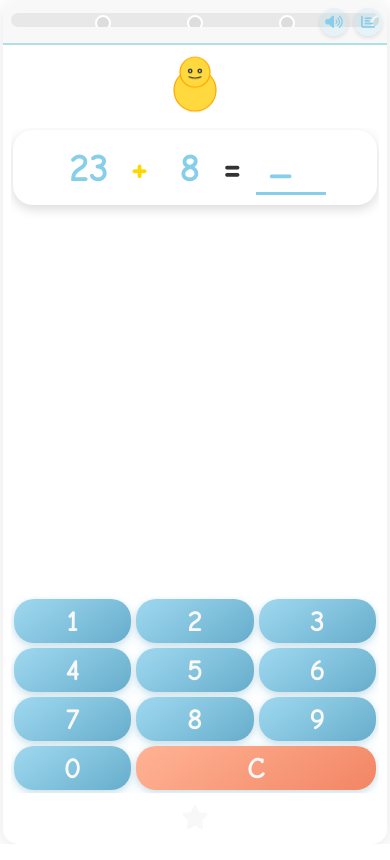
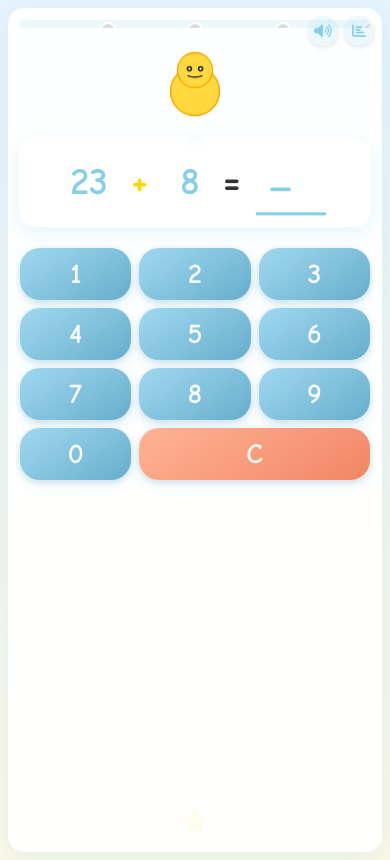
Before and after one commit to iarkhanhelsky/math3, a plain HTML site: page index.html in a window 390 px wide. Drawn offline with nearby package versions, Linux system fonts and the light colour scheme.

Commit message:
refine animations

```diff
--- a/css/style.css
+++ b/css/style.css
@@ -13,50 +13,36 @@
     --color-sky-blue-light: #B0E0E6;
 }
 
-* {
-    margin: 0;
-    padding: 0;
-    box-sizing: border-box;
-}
-
 /* Typography - Rounded Sans-Serif, Extra Bold Numbers */
 @import url('https://fonts.googleapis.com/css2?family=Nunito:wght@400;600;800;900&display=swap');
 
+/* Warm, calming gradient background */
 body {
     font-family: 'Nunito', 'Comic Sans MS', 'Chalkboard SE', 'Comic Neue', sans-serif;
-    background: var(--color-white);
+    background: linear-gradient(180deg, #E8F4FD 0%, #FFF9E6 100%);
+    min-height: 100vh;
+    overflow: hidden;
+}
+
+/* Glass-like app container */
+#app {
+    width: 100%;
+    max-width: 500px;
     height: 100vh;
     max-height: 100vh;
-    display: flex;
-    justify-content: center;
-    align-items: center;
-    padding: 5px;
+    background: rgba(255, 255, 255, 0.92);
+    backdrop-filter: blur(10px);
+    border-radius: 24px;
+    box-shadow: 0 8px 32px rgba(135, 206, 235, 0.25);
     overflow: hidden;
-    margin: 0;
 }
 
-#app {
-    width: 100%;
-    max-width: 600px;
-    height: 100vh;
-    max-height: 100vh;
-    background: var(--color-white);
-    border-radius: 20px;
-    box-shadow: 0 4px 20px rgba(0, 0, 0, 0.1);
-    overflow: hidden;
-    position: relative;
-    display: flex;
-    flex-direction: column;
-}
-
-/* Progress Bar Container */
+/* Progress Bar Container - Subtle */
 .progress-container {
-    background: #f8f8f8;
-    padding: 5px 10px;
-    border-bottom: 2px solid var(--color-sky-blue-light);
-    flex-shrink: 0;
-    height: 42px;
-    max-height: 42px;
+    background: transparent;
+    padding: 8px 12px;
+    height: 32px;
+    max-height: 32px;
     overflow: hidden;
     display: flex;
     flex-direction: column;
@@ -65,11 +51,10 @@ body {
 
 .progress-bar-wrapper {
     position: relative;
-    height: 14px;
-    background: #e8e8e8;
-    border-radius: 7px;
+    height: 8px;
+    background: rgba(135, 206, 235, 0.15);
+    border-radius: 4px;
     overflow: hidden;
-    margin-bottom: 4px;
 }
 
 .progress-bar {
@@ -115,41 +100,31 @@ body {
 .milestone-marker[data-milestone="75"] { left: 75%; }
 .milestone-marker[data-milestone="100"] { left: 100%; }
 
-/* Screen Management */
+/* Screen Management - Bootstrap handles flex layout */
 .screen {
     display: none;
-    flex: 1;
     min-height: 0;
     overflow: hidden;
-    padding: 8px;
 }
 
 .screen.active {
-    display: grid;
-    grid-template-rows: auto 1fr auto auto;
-    gap: 5px;
-    height: 100%;
+    display: flex;
+    flex-direction: column;
     min-height: 0;
     overflow: hidden;
-    position: relative;
 }
 
 /* ============================================
-   ZONE 1: MASCOT ZONE
+   ZONE 1: MASCOT ZONE - Larger for engagement
    ============================================ */
 .mascot-zone {
-    display: flex;
-    justify-content: center;
-    align-items: center;
+    min-height: 100px;
     padding: 5px;
-    height: 90px;
-    min-height: 90px;
-    max-height: 90px;
 }
 
 #mascot-container {
-    width: 80px;
-    height: 80px;
+    width: 90px;
+    height: 90px;
     position: relative;
 }
 
@@ -218,29 +193,42 @@ body {
 }
 
 /* ============================================
-   ZONE 2: QUESTION CARD
+   ZONE 2: QUESTION CARD with Speech Bubble
    ============================================ */
 .question-card-zone {
-    display: flex;
-    flex-direction: column;
-    align-items: center;
     padding: 3px;
-    position: relative;
     min-height: 0;
-    max-height: 140px;
-    overflow: hidden;
+    max-height: 130px;
+    overflow: visible;
 }
 
 .question-card {
     background: var(--color-white);
-    border-radius: 20px;
-    padding: 12px 8px;
-    box-shadow: 0 4px 12px rgba(0, 0, 0, 0.15);
-    width: 100%;
-    max-width: 500px;
+    border-radius: 24px;
+    padding: 16px 12px;
+    box-shadow: 0 6px 20px rgba(135, 206, 235, 0.2);
+    max-width: 450px;
     position: relative;
     transition: transform 0.2s ease, opacity 0.2s ease;
-    flex-shrink: 0;
+    /* Gentle floating animation */
+    animation: gentleFloat 4s ease-in-out infinite;
+}
+
+/* Speech bubble tail pointing to mascot */
+.question-card::before {
+    content: '';
+    position: absolute;
+    top: -10px;
+    left: 50%;
+    transform: translateX(-50%);
+    border: 10px solid transparent;
+    border-bottom-color: white;
+    filter: drop-shadow(0 -2px 2px rgba(135, 206, 235, 0.1));
+}
+
+@keyframes gentleFloat {
+    0%, 100% { transform: translateY(0); }
+    50% { transform: translateY(-4px); }
 }
 
 .question-card.entering {
@@ -383,27 +371,16 @@ body {
 }
 
 /* ============================================
-   ZONE 3: ANSWER BUTTONS
+   ZONE 3: ANSWER BUTTONS - Bootstrap grid handles layout
    ============================================ */
 .keypad-container {
-    display: flex;
-    align-items: center;
-    justify-content: center;
-    padding: 5px;
     min-height: 0;
     overflow: hidden;
-    flex: 1;
 }
 
 .keypad {
-    display: grid;
-    grid-template-columns: repeat(3, 1fr);
-    grid-template-rows: repeat(4, minmax(48px, 1fr));
-    gap: 6px;
-    max-width: 400px;
+    max-width: 350px;
     width: 100%;
-    height: 100%;
-    min-height: 0;
 }
 
 .keypad-btn {
@@ -475,35 +452,24 @@ body {
 
 .clear-btn {
     background: linear-gradient(145deg, var(--color-warm-orange), #FF8C69);
-    grid-column: span 2;
 }
 
 /* ============================================
-   ZONE 4: PROGRESS / REWARDS
+   ZONE 4: PROGRESS / REWARDS - Golden stars
    ============================================ */
 .progress-rewards-zone {
-    padding: 5px;
-    display: flex;
-    justify-content: center;
-    align-items: center;
-    height: 45px;
-    min-height: 45px;
-    max-height: 45px;
+    min-height: 50px;
     overflow: hidden;
 }
 
 .star-progress {
-    display: flex;
-    gap: 4px;
-    justify-content: center;
-    align-items: center;
-    flex-wrap: wrap;
     max-width: 100%;
 }
 
+/* Stars are soft gold when empty (encouraging, not gray) */
 .star-progress .star {
-    font-size: 24px;
-    color: #ddd;
+    font-size: 26px;
+    color: rgba(255, 215, 0, 0.3);
     transition: all 0.3s cubic-bezier(0.68, -0.55, 0.265, 1.55);
     display: inline-block;
     line-height: 1;
@@ -513,10 +479,11 @@ body {
     color: inherit;
 }
 
+/* Filled stars are bright and glowing */
 .star-progress .star.filled {
     color: var(--color-sunny-yellow);
     transform: scale(1.2);
-    text-shadow: 0 0 10px rgba(255, 215, 0, 0.6);
+    filter: drop-shadow(0 0 6px rgba(255, 215, 0, 0.7));
     animation: starFill 0.4s cubic-bezier(0.68, -0.55, 0.265, 1.55);
 }
 
@@ -597,8 +564,16 @@ body {
 }
 
 /* Stats Screen */
+#stats-screen {
+    align-items: center;
+    justify-content: center;
+    padding: 20px;
+    overflow-y: auto;
+}
+
 .stats-container {
     max-width: 100%;
+    width: 100%;
 }
 
 .stats-container h2 {
@@ -695,9 +670,17 @@ body {
 }
 
 /* Results Screen */
+#results-screen {
+    align-items: center;
+    justify-content: center;
+    padding: 20px;
+}
+
 .results-container {
     text-align: center;
     padding: 40px 20px;
+    max-width: 600px;
+    width: 100%;
 }
 
 .results-container h2 {
@@ -846,99 +829,55 @@ body {
     }
 }
 
-/* Responsive */
-@media (max-width: 600px) {
-    body {
-        padding: 3px;
-    }
+/* ============================================
+   RESPONSIVE - Works with Bootstrap breakpoints
+   ============================================ */
 
+/* Small devices (phones, less than 576px) */
+@media (max-width: 575.98px) {
     #app {
-        border-radius: 15px;
+        border-radius: 16px;
     }
 
     .mascot-zone {
-        height: 70px;
-        min-height: 70px;
-        max-height: 70px;
-        padding: 3px;
+        min-height: 80px;
     }
 
     #mascot-container {
-        width: 60px;
-        height: 60px;
-    }
-
-    .question-card-zone {
-        padding: 2px;
-        max-height: 120px;
+        width: 70px;
+        height: 70px;
     }
 
     .question-card {
-        padding: 10px 6px;
+        padding: 12px 8px;
+        border-radius: 18px;
     }
 
     .number, .operation, .equals {
-        font-size: 40px;
+        font-size: 38px;
     }
 
     #answer-input {
-        font-size: 40px;
-    }
-
-    .keypad-container {
-        padding: 3px;
-    }
-
-    .keypad {
-        gap: 5px;
-        grid-template-rows: repeat(4, minmax(44px, 1fr));
+        font-size: 38px;
     }
 
     .keypad-btn {
-        font-size: 30px;
-        min-height: 44px;
+        font-size: 28px;
+        min-height: 52px;
     }
 
     .progress-rewards-zone {
-        height: 38px;
-        min-height: 38px;
-        max-height: 38px;
-        padding: 3px;
-    }
-
-    .progress-container {
-        height: 38px;
-        max-height: 38px;
-        padding: 4px 8px;
-    }
-
-    .progress-bar-wrapper {
-        height: 12px;
+        min-height: 45px;
     }
 
     .star-progress .star {
         font-size: 24px;
     }
 
-    .progress-container {
-        height: 45px;
-        max-height: 45px;
-        padding: 6px 8px;
-    }
-
-    .progress-bar-wrapper {
-        height: 14px;
-    }
-
     .stats-corner-btn, .mute-toggle-btn {
         top: 8px;
-        width: 28px;
-        height: 28px;
-        font-size: 12px;
-    }
-
-    .stats-corner-btn i, .mute-toggle-btn i {
-        font-size: 14px;
+        width: 30px;
+        height: 30px;
     }
 
     .stats-corner-btn {
@@ -946,6 +885,55 @@ body {
     }
 
     .mute-toggle-btn {
-        right: 42px;
+        right: 44px;
     }
 }
+
+/* Landscape mode - compact layout */
+@media (max-height: 500px) and (orientation: landscape) {
+    .mascot-zone {
+        min-height: 60px;
+        display: none !important;
+    }
+
+    .question-card {
+        padding: 8px;
+    }
+
+    .question-card::before {
+        display: none;
+    }
+
+    .number, .operation, .equals {
+        font-size: 32px;
+    }
+
+    #answer-input {
+        font-size: 32px;
+    }
+
+    .keypad-btn {
+        min-height: 40px;
+        font-size: 24px;
+    }
+
+    .progress-rewards-zone {
+        min-height: 35px;
+    }
+
+    .star-progress .star {
+        font-size: 20px;
+    }
+}
+
+/* Medium devices and up */
+@media (min-width: 576px) {
+    #app {
+        max-width: 480px;
+    }
+
+    .keypad-btn {
+        min-height: 60px;
+        font-size: 36px;
+    }
+}
--- a/index.html
+++ b/index.html
@@ -4,15 +4,20 @@
     <meta charset="UTF-8">
     <meta name="viewport" content="width=device-width, initial-scale=1.0">
     <title>Math Trainer</title>
+    <!-- Bootstrap 5 CSS -->
+    <link href="https://cdn.jsdelivr.net/npm/bootstrap@5.3.2/dist/css/bootstrap.min.css" rel="stylesheet">
+    <!-- Font Awesome -->
     <link rel="stylesheet" href="https://cdnjs.cloudflare.com/ajax/libs/font-awesome/6.4.0/css/all.min.css">
+    <!-- Custom styles (after Bootstrap to override) -->
     <link rel="stylesheet" href="css/style.css">
 </head>
-<body>
-    <div id="app">
-        <button id="view-stats-game-btn" class="stats-corner-btn" title="View Statistics"><i class="fas fa-chart-bar"></i></button>
-        <button id="mute-toggle-btn" class="mute-toggle-btn" title="Toggle Sound"><i class="fas fa-volume-up"></i></button>
+<body class="min-vh-100 d-flex align-items-center justify-content-center p-2">
+    <div id="app" class="d-flex flex-column position-relative">
+        <button id="view-stats-game-btn" class="stats-corner-btn position-fixed" title="View Statistics"><i class="fas fa-chart-bar"></i></button>
+        <button id="mute-toggle-btn" class="mute-toggle-btn position-fixed" title="Toggle Sound"><i class="fas fa-volume-up"></i></button>
+
         <!-- Progress Bar -->
-        <div id="progress-container" class="progress-container">
+        <div id="progress-container" class="progress-container flex-shrink-0">
             <div class="progress-bar-wrapper">
                 <div id="progress-bar" class="progress-bar"></div>
                 <div class="progress-milestones">
@@ -25,16 +30,16 @@
         </div>
 
         <!-- Game Screen -->
-        <div id="game-screen" class="screen active">
+        <div id="game-screen" class="screen active d-flex flex-column flex-grow-1 p-2 gap-2">
             <!-- Zone 1: Mascot -->
-            <div class="mascot-zone">
+            <div class="mascot-zone d-flex justify-content-center align-items-center flex-shrink-0">
                 <div id="mascot-container"></div>
             </div>
 
             <!-- Zone 2: Question Card -->
-            <div class="question-card-zone">
-                <div id="question-card" class="question-card">
-                    <div id="exercise-display" class="exercise-display">
+            <div class="question-card-zone d-flex flex-column align-items-center flex-shrink-0">
+                <div id="question-card" class="question-card w-100 mx-auto">
+                    <div id="exercise-display" class="d-flex align-items-center justify-content-center gap-2 flex-wrap">
                         <span id="number-a" class="number">0</span>
                         <span id="operation" class="operation">+</span>
                         <span id="number-b" class="number">0</span>
@@ -45,29 +50,32 @@
                     </div>
                 </div>
             </div>
-            <!-- Feedback Message (outside question-card-zone to avoid clipping) -->
+
+            <!-- Feedback Message -->
             <div id="feedback-message" class="feedback-message"></div>
 
-            <!-- Zone 3: Answer Buttons -->
-            <div class="keypad-container">
-                <div class="keypad">
-                    <button class="keypad-btn" data-digit="1">1</button>
-                    <button class="keypad-btn" data-digit="2">2</button>
-                    <button class="keypad-btn" data-digit="3">3</button>
-                    <button class="keypad-btn" data-digit="4">4</button>
-                    <button class="keypad-btn" data-digit="5">5</button>
-                    <button class="keypad-btn" data-digit="6">6</button>
-                    <button class="keypad-btn" data-digit="7">7</button>
-                    <button class="keypad-btn" data-digit="8">8</button>
-                    <button class="keypad-btn" data-digit="9">9</button>
-                    <button class="keypad-btn" data-digit="0">0</button>
-                    <button class="keypad-btn clear-btn" data-action="clear">C</button>
+            <!-- Zone 3: Keypad -->
+            <div class="keypad-container d-flex align-items-start justify-content-center flex-grow-1 pt-2">
+                <div class="keypad container px-0">
+                    <div class="row g-2">
+                        <div class="col-4"><button class="keypad-btn w-100" data-digit="1">1</button></div>
+                        <div class="col-4"><button class="keypad-btn w-100" data-digit="2">2</button></div>
+                        <div class="col-4"><button class="keypad-btn w-100" data-digit="3">3</button></div>
+                        <div class="col-4"><button class="keypad-btn w-100" data-digit="4">4</button></div>
+                        <div class="col-4"><button class="keypad-btn w-100" data-digit="5">5</button></div>
+                        <div class="col-4"><button class="keypad-btn w-100" data-digit="6">6</button></div>
+                        <div class="col-4"><button class="keypad-btn w-100" data-digit="7">7</button></div>
+                        <div class="col-4"><button class="keypad-btn w-100" data-digit="8">8</button></div>
+                        <div class="col-4"><button class="keypad-btn w-100" data-digit="9">9</button></div>
+                        <div class="col-4"><button class="keypad-btn w-100" data-digit="0">0</button></div>
+                        <div class="col-8"><button class="keypad-btn clear-btn w-100" data-action="clear">C</button></div>
+                    </div>
                 </div>
             </div>
 
-            <!-- Zone 4: Progress / Rewards -->
-            <div id="progress-rewards-zone" class="progress-rewards-zone">
-                <div id="star-progress" class="star-progress"></div>
+            <!-- Zone 4: Star Progress -->
+            <div id="progress-rewards-zone" class="progress-rewards-zone d-flex justify-content-center align-items-center flex-shrink-0 py-2">
+                <div id="star-progress" class="star-progress d-flex gap-1"></div>
             </div>
         </div>
 
--- a/js/animations.js
+++ b/js/animations.js
@@ -131,7 +131,7 @@ const Animations = {
                 ? '<i class="fas fa-star"></i> Amazing! <i class="fas fa-star"></i>'
                 : correctMessages[Math.floor(Math.random() * correctMessages.length)];
 
-            feedbackMessage.textContent = message;
+            feedbackMessage.innerHTML = message;
             feedbackMessage.className = 'feedback-message correct show';
 
             // Mascot reaction (handled separately via Mascot.reactToAnswer)
--- a/js/ui.js
+++ b/js/ui.js
@@ -342,7 +342,8 @@ const UI = {
                             <div class="round-stars">${stars}</div>
                             <div class="round-stats">
                                 ${round.correct}/${round.correct + round.incorrect} correct<br>
-                                ${Timer.formatTimeSeconds(round.avgTime)} avg
+                                ${Timer.formatTimeSeconds(round.avgTime)} avg<br>
+                                ${Timer.formatTime(round.totalTime)} total
                             </div>
                         </div>
                     `;
```
